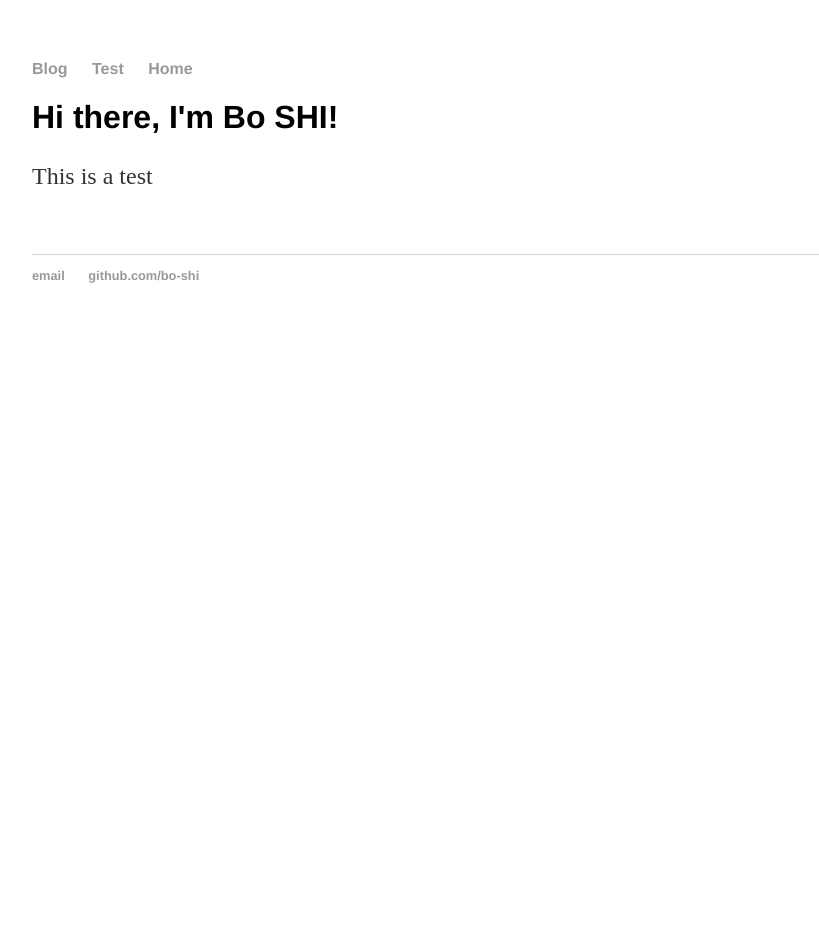
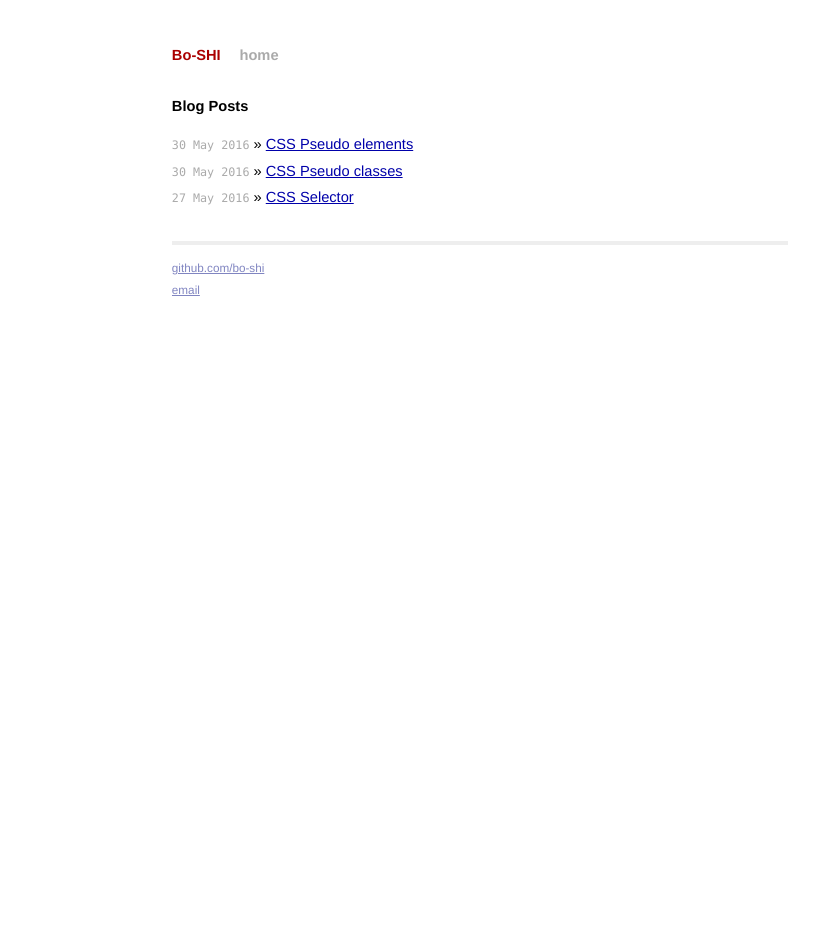
Before and after one commit to Bo-SHI/Bo-SHI.github.io, a Jekyll site: the page built from index.html, in a window 1280 px wide. Shown: the whole page, without its empty margins (160-979 px from the left). Built offline with Jekyll 4.4.1, drawn with Linux system fonts in a browser that asks for light colours; before the commit the page ends 900 px from its top, so only the background shows below that.

Commit message:
update ~

```diff
--- a/_layouts/default.html
+++ b/_layouts/default.html
@@ -3,27 +3,29 @@
 		<head>
 			<title>{{ page.title }}</title>
 			<!-- link to main stylesheet -->
-			<link rel="stylesheet" type="text/css" href="/css/main.css">
+			<link rel="stylesheet" type="text/css" href="/css/screen.css">
+			<link rel="stylesheet" type="text/css" href="/css/syntax.css">
 		</head>
 		<body>
-			<nav>
-	    		<ul>
-	        		<li><a href="/blog">Blog</a></li>
-	        		<li><a href="/blog">Test</a></li>
-	        		<li><a href="/">Home</a></li>
-	    		</ul>
-			</nav>
-			<div class="container">
+			<div class="site">
+				<div class="title">
+					<a href="/">Bo-SHI</a>
+					<a class="extra" href="/">home</a>
+				</div><!--/.title-->
 
-			{{ content }}
+				{{ content }}
 
-			</div><!-- /.container -->
+				<div class="footer">
+					<div class="contact">
+		      	<p>
+		        	<a href="http://github.com/bo-shi/">github.com/bo-shi</a><br />
+							<a href="mailto:bobshisoldier@gmail.com">email</a>
+		      	</p>
+		    	</div>
+				</div><!--/.footer-->
+
+			</div><!--/.site-->
+
 			<br /><br />
-			<footer>
-	    		<ul>
-	        		<li><a href="mailto:bobshisoldier@gmail.com">email</a></li>
-	        		<li><a href="https://github.com/bo-shi">github.com/bo-shi</a></li>
-				</ul>
-			</footer>
 		</body>
 	</html>
--- a/css/main.css
+++ /dev/null
@@ -1,43 +0,0 @@
-body {
-    margin: 60px auto;
-    width: 70%;
-}
-nav ul, footer ul {
-    font-family:'Helvetica', 'Arial', 'Sans-Serif';
-    padding: 0px;
-    list-style: none;
-    font-weight: bold;
-}
-nav ul li, footer ul li {
-    display: inline;
-    margin-right: 20px;
-}
-a {
-    text-decoration: none;
-    color: #999;
-}
-a:hover {
-    text-decoration: underline;
-}
-h1 {
-    font-size: 2em;
-    font-family:'Helvetica', 'Arial', 'Sans-Serif';
-}
-p {
-    font-size: 1.5em;
-    line-height: 1.4em;
-    color: #333;
-}
-footer {
-    border-top: 1px solid #d5d5d5;
-    font-size: .8em;
-}
-
-ul.posts {
-    margin: 20px auto 40px;
-    font-size: 1.5em;
-}
-
-ul.posts li {
-    list-style: none;
-}
--- /dev/null
+++ b/css/screen.css
@@ -0,0 +1,197 @@
+/*****************************************************************************/
+/*
+/* Common
+/*
+/*****************************************************************************/
+
+/* Global Reset */
+
+* {
+  margin: 0;
+  padding: 0;
+}
+
+html, body {
+  height: 100%;
+}
+
+body {
+  background-color: white;
+  font: 13.34px helvetica, arial, clean, sans-serif;
+  *font-size: small;
+  text-align: center;
+}
+
+h1, h2, h3, h4, h5, h6 {
+  font-size: 100%;
+}
+
+h1 {
+  margin-bottom: 1em;
+}
+
+p {
+  margin: 1em 0;
+}
+
+a {
+  color: #00a;
+}
+
+a:hover {
+  color: black;
+}
+
+a:visited {
+  color: #a0a;
+}
+
+table {
+  font-size: inherit;
+  font: 100%;
+}
+
+/*****************************************************************************/
+/*
+/* Home
+/*
+/*****************************************************************************/
+
+ul.posts {
+  list-style-type: none;
+  margin-bottom: 2em;
+}
+
+  ul.posts li {
+    line-height: 1.75em;
+  }
+
+  ul.posts span {
+    color: #aaa;
+    font-family: Monaco, "Courier New", monospace;
+    font-size: 80%;
+  }
+
+/*****************************************************************************/
+/*
+/* Site
+/*
+/*****************************************************************************/
+
+.site {
+  font-size: 110%;
+  text-align: justify;
+  width: 42em;
+  margin: 3em auto 2em auto;
+  line-height: 1.5em;
+}
+
+.title {
+  color: #a00;
+  font-weight: bold;
+  margin-bottom: 2em;
+}
+
+  .site .title a {
+    color: #a00;
+    text-decoration: none;
+  }
+
+  .site .title a:hover {
+    color: black;
+  }
+
+  .site .title a.extra {
+    color: #aaa;
+    text-decoration: none;
+    margin-left: 1em;
+  }
+
+  .site .title a.extra:hover {
+    color: black;
+  }
+
+  .site .meta {
+    color: #aaa;
+  }
+
+  .site .footer {
+    font-size: 80%;
+    color: #666;
+    border-top: 4px solid #eee;
+    margin-top: 2em;
+    overflow: hidden;
+  }
+
+    .site .footer .contact {
+      float: left;
+      margin-right: 3em;
+    }
+
+      .site .footer .contact a {
+        color: #8085C1;
+      }
+
+    .site .footer .rss {
+      margin-top: 1.1em;
+      margin-right: -.2em;
+      float: right;
+    }
+
+      .site .footer .rss img {
+        border: 0;
+      }
+
+/*****************************************************************************/
+/*
+/* Posts
+/*
+/*****************************************************************************/
+
+#post {
+
+}
+
+  /* standard */
+
+  #post pre {
+    border: 1px solid #ddd;
+    background-color: #eef;
+    padding: 0 .4em;
+  }
+
+  #post ul,
+  #post ol {
+    margin-left: 1.35em;
+  }
+
+  #post code {
+    border: 1px solid #ddd;
+    background-color: #eef;
+    font-size: 85%;
+    padding: 0 .2em;
+  }
+
+    #post pre code {
+      border: none;
+    }
+
+  /* terminal */
+
+  #post pre.terminal {
+    border: 1px solid black;
+    background-color: #333;
+    color: white;
+  }
+
+  #post pre.terminal code {
+    background-color: #333;
+  }
+
+#related {
+  margin-top: 2em;
+}
+
+  #related h2 {
+    margin-bottom: 1em;
+  }
--- /dev/null
+++ b/css/syntax.css
@@ -0,0 +1,60 @@
+.highlight  { background: #ffffff; }
+.highlight .c { color: #999988; font-style: italic } /* Comment */
+.highlight .err { color: #a61717; background-color: #e3d2d2 } /* Error */
+.highlight .k { font-weight: bold } /* Keyword */
+.highlight .o { font-weight: bold } /* Operator */
+.highlight .cm { color: #999988; font-style: italic } /* Comment.Multiline */
+.highlight .cp { color: #999999; font-weight: bold } /* Comment.Preproc */
+.highlight .c1 { color: #999988; font-style: italic } /* Comment.Single */
+.highlight .cs { color: #999999; font-weight: bold; font-style: italic } /* Comment.Special */
+.highlight .gd { color: #000000; background-color: #ffdddd } /* Generic.Deleted */
+.highlight .gd .x { color: #000000; background-color: #ffaaaa } /* Generic.Deleted.Specific */
+.highlight .ge { font-style: italic } /* Generic.Emph */
+.highlight .gr { color: #aa0000 } /* Generic.Error */
+.highlight .gh { color: #999999 } /* Generic.Heading */
+.highlight .gi { color: #000000; background-color: #ddffdd } /* Generic.Inserted */
+.highlight .gi .x { color: #000000; background-color: #aaffaa } /* Generic.Inserted.Specific */
+.highlight .go { color: #888888 } /* Generic.Output */
+.highlight .gp { color: #555555 } /* Generic.Prompt */
+.highlight .gs { font-weight: bold } /* Generic.Strong */
+.highlight .gu { color: #aaaaaa } /* Generic.Subheading */
+.highlight .gt { color: #aa0000 } /* Generic.Traceback */
+.highlight .kc { font-weight: bold } /* Keyword.Constant */
+.highlight .kd { font-weight: bold } /* Keyword.Declaration */
+.highlight .kp { font-weight: bold } /* Keyword.Pseudo */
+.highlight .kr { font-weight: bold } /* Keyword.Reserved */
+.highlight .kt { color: #445588; font-weight: bold } /* Keyword.Type */
+.highlight .m { color: #009999 } /* Literal.Number */
+.highlight .s { color: #d14 } /* Literal.String */
+.highlight .na { color: #008080 } /* Name.Attribute */
+.highlight .nb { color: #0086B3 } /* Name.Builtin */
+.highlight .nc { color: #445588; font-weight: bold } /* Name.Class */
+.highlight .no { color: #008080 } /* Name.Constant */
+.highlight .ni { color: #800080 } /* Name.Entity */
+.highlight .ne { color: #990000; font-weight: bold } /* Name.Exception */
+.highlight .nf { color: #990000; font-weight: bold } /* Name.Function */
+.highlight .nn { color: #555555 } /* Name.Namespace */
+.highlight .nt { color: #000080 } /* Name.Tag */
+.highlight .nv { color: #008080 } /* Name.Variable */
+.highlight .ow { font-weight: bold } /* Operator.Word */
+.highlight .w { color: #bbbbbb } /* Text.Whitespace */
+.highlight .mf { color: #009999 } /* Literal.Number.Float */
+.highlight .mh { color: #009999 } /* Literal.Number.Hex */
+.highlight .mi { color: #009999 } /* Literal.Number.Integer */
+.highlight .mo { color: #009999 } /* Literal.Number.Oct */
+.highlight .sb { color: #d14 } /* Literal.String.Backtick */
+.highlight .sc { color: #d14 } /* Literal.String.Char */
+.highlight .sd { color: #d14 } /* Literal.String.Doc */
+.highlight .s2 { color: #d14 } /* Literal.String.Double */
+.highlight .se { color: #d14 } /* Literal.String.Escape */
+.highlight .sh { color: #d14 } /* Literal.String.Heredoc */
+.highlight .si { color: #d14 } /* Literal.String.Interpol */
+.highlight .sx { color: #d14 } /* Literal.String.Other */
+.highlight .sr { color: #009926 } /* Literal.String.Regex */
+.highlight .s1 { color: #d14 } /* Literal.String.Single */
+.highlight .ss { color: #990073 } /* Literal.String.Symbol */
+.highlight .bp { color: #999999 } /* Name.Builtin.Pseudo */
+.highlight .vc { color: #008080 } /* Name.Variable.Class */
+.highlight .vg { color: #008080 } /* Name.Variable.Global */
+.highlight .vi { color: #008080 } /* Name.Variable.Instance */
+.highlight .il { color: #009999 } /* Literal.Number.Integer.Long */
--- a/index.html
+++ b/index.html
@@ -1,8 +1,12 @@
 ---
 layout: default
-title: bo shi, programmer
+title: Blog Bo-SHI
 ---
-<div class="blurb">
-	<h1>Hi there, I'm Bo SHI!</h1>
-	<p>This is a test</p>
-</div><!-- /.blurb -->
+<div id="home">
+  <h1>Blog Posts</h1>
+  <ul class="posts">
+    {% for post in site.posts %}
+      <li><span>{{ post.date | date_to_string }}</span> &raquo; <a href="{{ post.url }}">{{ post.title }}</a></li>
+    {% endfor %}
+  </ul>
+</div>
```
Also changed, not shown: _layouts/post.html (+10 -4 lines), _posts/2016-05-27-Hello-World-site-launched.md (deleted, +0 -7 lines).
